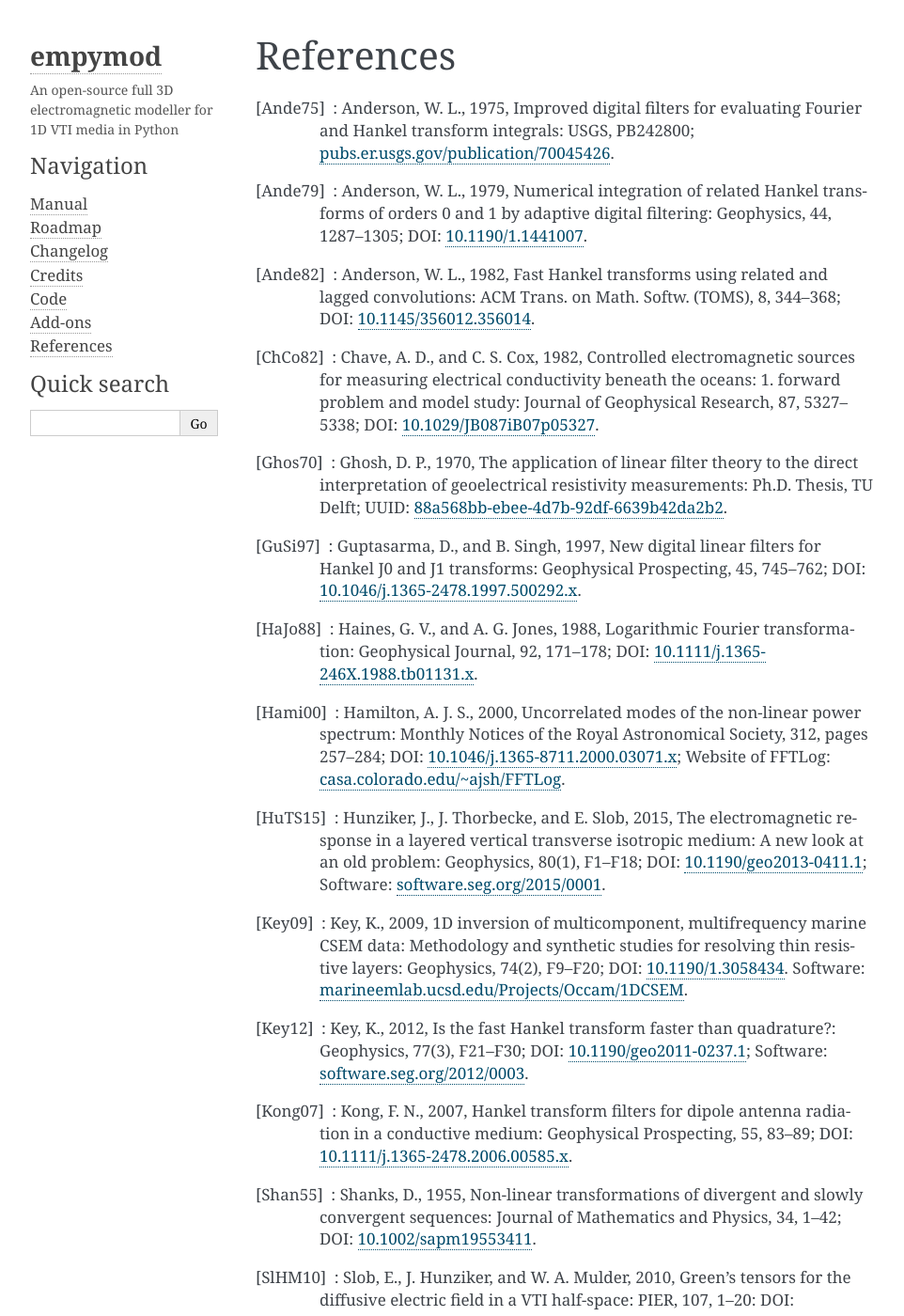
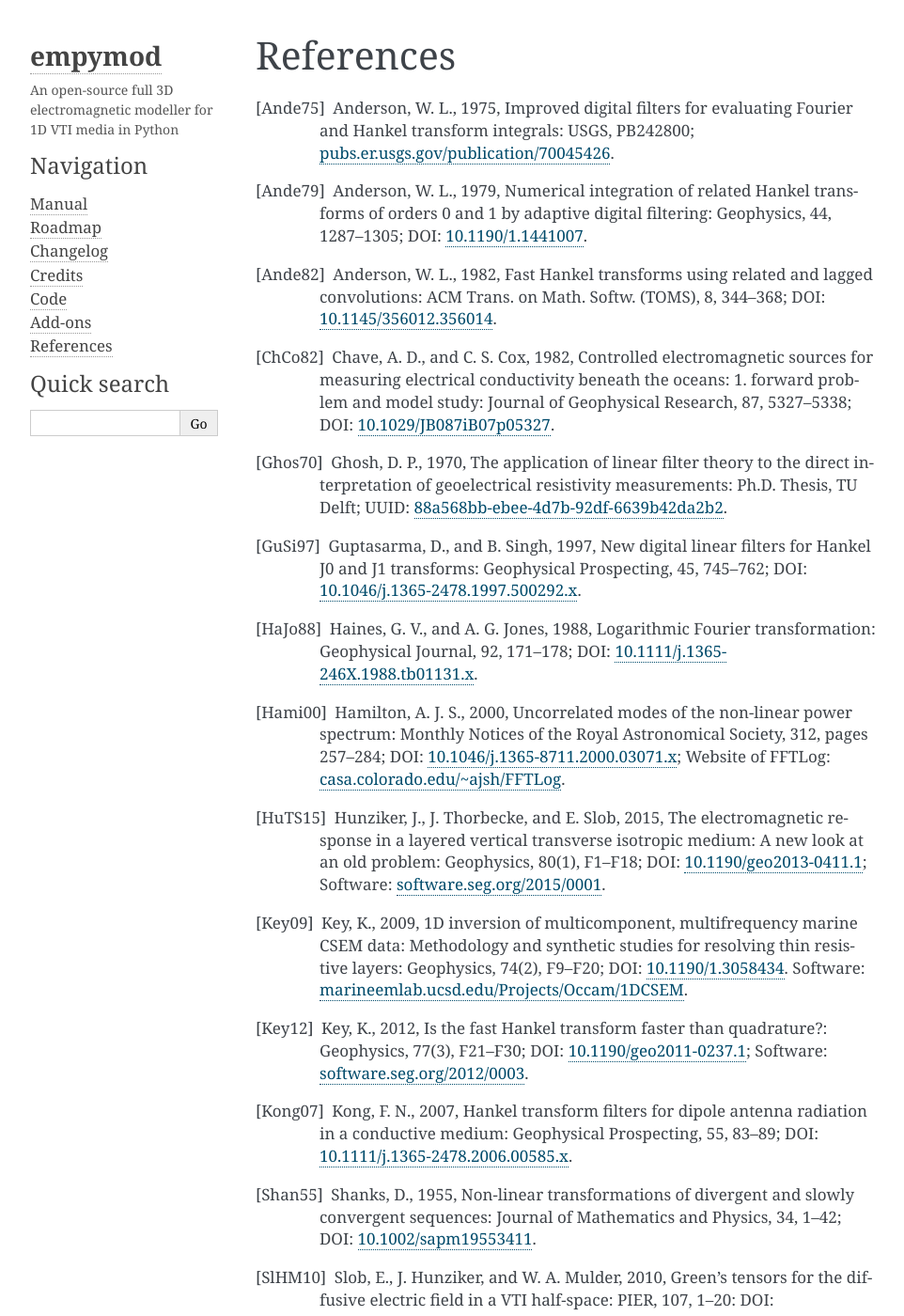
Before and after one commit to emsig/empymod, a Sphinx documentation site: the page built from docs/references.rst, in a window 1280 px wide and 1400 px high. Shown: the whole window at 94% size, without its empty margins (148-1110 px from the left). Built offline with Sphinx 7.4.7, drawn with Linux system fonts in a browser that asks for light colours; some of the changed lines change nothing that is shown; some of the changed text lies outside the part shown.

Commit message:
Remove : from refs

```diff
--- a/docs/references.rst
+++ b/docs/references.rst
@@ -3,86 +3,85 @@ References
 
 .. _references:
 
-.. [Ande75] : Anderson, W. L., 1975, Improved digital filters for evaluating
+.. [Ande75] Anderson, W. L., 1975, Improved digital filters for evaluating
    Fourier and Hankel transform integrals: USGS, PB242800;
    `pubs.er.usgs.gov/publication/70045426
    <https://pubs.er.usgs.gov/publication/70045426>`_.
-.. [Ande79] : Anderson, W. L., 1979, Numerical integration of related Hankel
+.. [Ande79] Anderson, W. L., 1979, Numerical integration of related Hankel
    transforms of orders 0 and 1 by adaptive digital filtering: Geophysics, 44,
    1287--1305; DOI: `10.1190/1.1441007 <http://doi.org/10.1190/1.1441007>`_.
-.. [Ande82] : Anderson, W. L., 1982, Fast Hankel transforms using related and
+.. [Ande82] Anderson, W. L., 1982, Fast Hankel transforms using related and
    lagged convolutions: ACM Trans. on Math. Softw. (TOMS), 8, 344--368; DOI:
    `10.1145/356012.356014 <http://doi.org/10.1145/356012.356014>`_.
-.. [ChCo82] : Chave, A. D., and C. S. Cox, 1982, Controlled electromagnetic
+.. [ChCo82] Chave, A. D., and C. S. Cox, 1982, Controlled electromagnetic
    sources for measuring electrical conductivity beneath the oceans: 1. forward
    problem and model study: Journal of Geophysical Research, 87, 5327--5338;
    DOI: `10.1029/JB087iB07p05327 <http://doi.org/10.1029/JB087iB07p05327>`_.
-.. [Ghos70] : Ghosh, D. P.,  1970, The application of linear filter theory to
-   the direct interpretation of geoelectrical resistivity measurements: Ph.D.
+.. [Ghos70] Ghosh, D. P.,  1970, The application of linear filter theory to the
+   direct interpretation of geoelectrical resistivity measurements: Ph.D.
    Thesis, TU Delft; UUID: `88a568bb-ebee-4d7b-92df-6639b42da2b2
    <http://resolver.tudelft.nl/uuid:88a568bb-ebee-4d7b-92df-6639b42da2b2>`_.
-.. [GuSi97] : Guptasarma, D., and B. Singh, 1997, New digital linear filters
-   for Hankel J0 and J1 transforms: Geophysical Prospecting, 45, 745--762; DOI:
+.. [GuSi97] Guptasarma, D., and B. Singh, 1997, New digital linear filters for
+   Hankel J0 and J1 transforms: Geophysical Prospecting, 45, 745--762; DOI:
    `10.1046/j.1365-2478.1997.500292.x
    <http://dx.doi.org/10.1046/j.1365-2478.1997.500292.x>`_.
-.. [HaJo88] : Haines, G. V., and A. G. Jones, 1988, Logarithmic Fourier
+.. [HaJo88] Haines, G. V., and A. G. Jones, 1988, Logarithmic Fourier
    transformation: Geophysical Journal, 92, 171--178; DOI:
    `10.1111/j.1365-246X.1988.tb01131.x
    <http://doi.org/10.1111/j.1365-246X.1988.tb01131.x>`_.
-.. [Hami00] : Hamilton, A. J. S., 2000, Uncorrelated modes of the non-linear
+.. [Hami00] Hamilton, A. J. S., 2000, Uncorrelated modes of the non-linear
    power spectrum: Monthly Notices of the Royal Astronomical Society, 312,
    pages 257--284; DOI: `10.1046/j.1365-8711.2000.03071.x
    <http://doi.org/10.1046/j.1365-8711.2000.03071.x>`_; Website of FFTLog:
    `casa.colorado.edu/~ajsh/FFTLog <http://casa.colorado.edu/~ajsh/FFTLog>`_.
-.. [HuTS15] : Hunziker, J., J. Thorbecke, and E. Slob, 2015, The
-   electromagnetic response in a layered vertical transverse isotropic medium:
-   A new look at an old problem: Geophysics, 80(1), F1--F18; DOI:
-   `10.1190/geo2013-0411.1 <http://doi.org/10.1190/geo2013-0411.1>`_; Software:
+.. [HuTS15] Hunziker, J., J. Thorbecke, and E. Slob, 2015, The electromagnetic
+   response in a layered vertical transverse isotropic medium: A new look at an
+   old problem: Geophysics, 80(1), F1--F18; DOI: `10.1190/geo2013-0411.1
+   <http://doi.org/10.1190/geo2013-0411.1>`_; Software:
    `software.seg.org/2015/0001 <http://software.seg.org/2015/0001>`_.
-.. [Key09] : Key, K., 2009, 1D inversion of multicomponent, multifrequency
-   marine CSEM data: Methodology and synthetic studies for resolving thin
-   resistive layers: Geophysics, 74(2), F9--F20; DOI: `10.1190/1.3058434
+.. [Key09] Key, K., 2009, 1D inversion of multicomponent, multifrequency marine
+   CSEM data: Methodology and synthetic studies for resolving thin resistive
+   layers: Geophysics, 74(2), F9--F20; DOI: `10.1190/1.3058434
    <http://doi.org/10.1190/1.3058434>`_. Software:
    `marineemlab.ucsd.edu/Projects/Occam/1DCSEM
    <http://marineemlab.ucsd.edu/Projects/Occam/1DCSEM>`_.
-.. [Key12] : Key, K., 2012, Is the fast Hankel transform faster than
-   quadrature?: Geophysics, 77(3), F21--F30; DOI: `10.1190/geo2011-0237.1
+.. [Key12] Key, K., 2012, Is the fast Hankel transform faster than quadrature?:
+   Geophysics, 77(3), F21--F30; DOI: `10.1190/geo2011-0237.1
    <http://doi.org/10.1190/geo2011-0237.1>`_; Software:
    `software.seg.org/2012/0003 <http://software.seg.org/2012/0003>`_.
-.. [Kong07] : Kong, F. N., 2007, Hankel transform filters for dipole antenna
+.. [Kong07] Kong, F. N., 2007, Hankel transform filters for dipole antenna
    radiation in a conductive medium: Geophysical Prospecting, 55, 83--89; DOI:
    `10.1111/j.1365-2478.2006.00585.x
    <http://doi.org/10.1111/j.1365-2478.2006.00585.x>`_.
-.. [Shan55] : Shanks, D., 1955, Non-linear transformations of divergent and
+.. [Shan55] Shanks, D., 1955, Non-linear transformations of divergent and
    slowly convergent sequences: Journal of Mathematics and Physics, 34, 1--42;
    DOI: `10.1002/sapm19553411 <http://doi.org/10.1002/sapm19553411>`_.
-.. [SlHM10] : Slob, E., J. Hunziker, and W. A. Mulder, 2010, Green's tensors
-   for the diffusive electric field in a VTI half-space: PIER, 107, 1--20: DOI:
+.. [SlHM10] Slob, E., J. Hunziker, and W. A. Mulder, 2010, Green's tensors for
+   the diffusive electric field in a VTI half-space: PIER, 107, 1--20: DOI:
    `10.2528/PIER10052807 <http://doi.org/10.2528/PIER10052807>`_.
-.. [Talm78] : Talman, J. D., 1978, Numerical Fourier and Bessel transforms in
+.. [Talm78] Talman, J. D., 1978, Numerical Fourier and Bessel transforms in
    logarithmic variables: Journal of Computational Physics, 29, pages 35--48;
    DOI: `10.1016/0021-9991(78)90107-9
    <http://doi.org/10.1016/0021-9991(78)90107-9>`_.
-.. [Tref00] : Trefethen, L. N., 2000, Spectral methods in MATLAB: Society for
+.. [Tref00] Trefethen, L. N., 2000, Spectral methods in MATLAB: Society for
    Industrial and Applied Mathematics (SIAM), volume 10 of Software,
    Environments, and Tools, chapter 12, page 129; DOI:
    `10.1137/1.9780898719598.ch12
    <http://doi.org/10.1137/1.9780898719598.ch12>`_.
-.. [Weni89] : Weniger, E. J., 1989, Nonlinear sequence transformations for the
+.. [Weni89] Weniger, E. J., 1989, Nonlinear sequence transformations for the
    acceleration of convergence and the summation of divergent series: Computer
    Physics Reports, 10, 189--371; arXiv: `abs/math/0306302
    <https://arxiv.org/abs/math/0306302>`_.
-.. [Wert17] : Werthmüller, D., 2017, An open-source full 3D
-   electromagnetic modeler for 1D VTI media in Python: empymod: Geophysics,
-   82(6), WB9--WB19; DOI: `10.1190/geo2016-0626.1
-   <http://doi.org/10.1190/geo2016-0626.1>`_.
-.. [Wert17b] : Werthmüller, D., 2017, Getting started with controlled-source
+.. [Wert17] Werthmüller, D., 2017, An open-source full 3D electromagnetic
+   modeler for 1D VTI media in Python: empymod: Geophysics, 82(6), WB9--WB19;
+   DOI: `10.1190/geo2016-0626.1 <http://doi.org/10.1190/geo2016-0626.1>`_.
+.. [Wert17b] Werthmüller, D., 2017, Getting started with controlled-source
    electromagnetic 1D modeling: The Leading Edge, 36, 352--355; DOI:
    `10.1190/tle36040352.1 <http://doi.org/10.1190/tle36040352.1>`_.
-.. [Wynn56] : Wynn, P., 1956, On a device for computing the :math:`e_m(S_n)`
+.. [Wynn56] Wynn, P., 1956, On a device for computing the :math:`e_m(S_n)`
    tranformation: Math. Comput., 10, 91--96; DOI:
    `10.1090/S0025-5718-1956-0084056-6
    <http://doi.org/10.1090/S0025-5718-1956-0084056-6>`_.
-.. [ZiSl19] : Ziolkowski, A., and E. Slob, 2019, Introduction to
+.. [ZiSl19] Ziolkowski, A., and E. Slob, 2019, Introduction to
    Controlled-Source Electromagnetic Methods: Cambridge University Press; ISBN:
    `9781107058620 <https://www.cambridge.org/9781107058620>`_.
```
